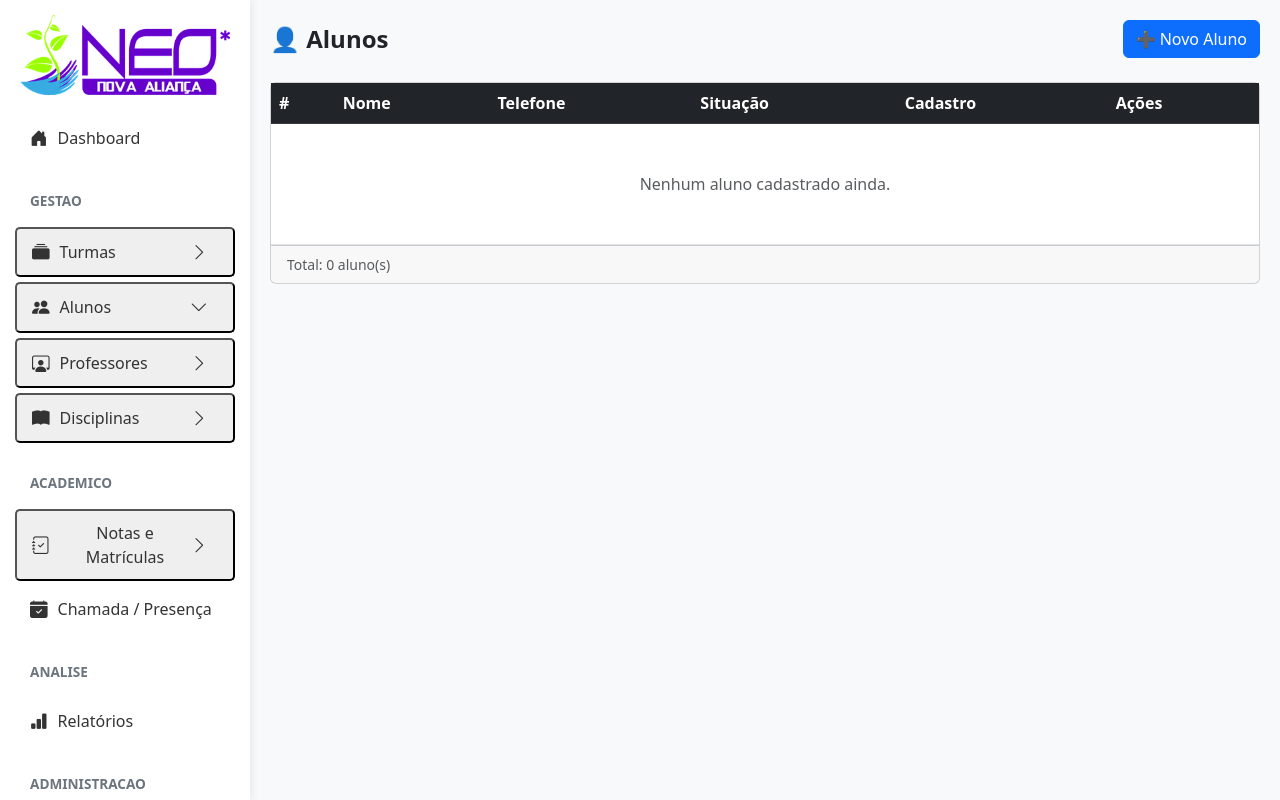
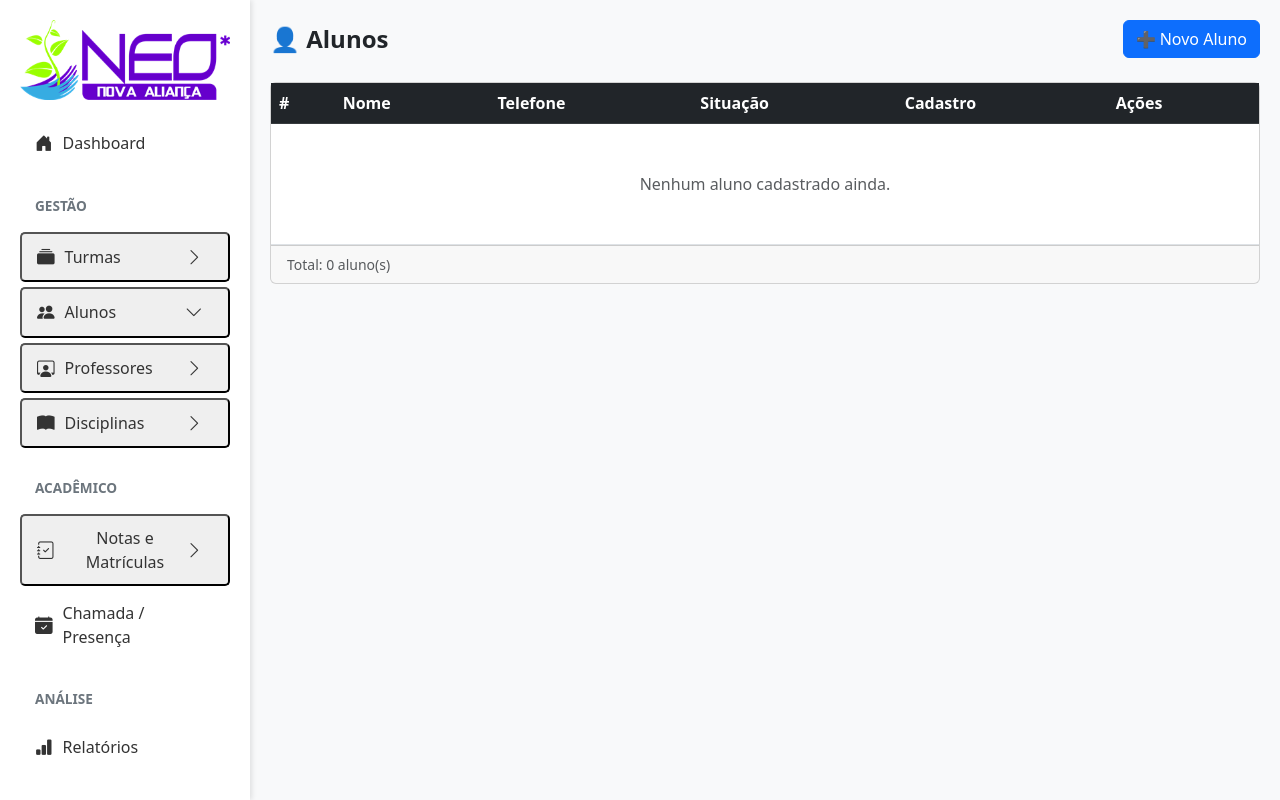
Before and after one commit to contatoandrefarias/escola-biblica, a Flask app: page /alunos in a window 1280 px wide. Run offline with Flask 3, Linux system fonts and the light colour scheme; a user stored in the database is signed in; data that the repository does not hold is empty.

Commit message:
Corrigindo base.html para menu lateral funcional e links corretos

```diff
--- a/templates/base.html
+++ b/templates/base.html
@@ -6,7 +6,6 @@
     <title>NEO Nova Aliança - Escola Bíblica</title>
     <link href="https://cdn.jsdelivr.net/npm/bootstrap@5.3.0/dist/css/bootstrap.min.css" rel="stylesheet">
     <link rel="stylesheet" href="https://cdn.jsdelivr.net/npm/bootstrap-icons@1.11.3/font/bootstrap-icons.min.css">
-    <link rel="icon" href="{{ url_for('static', filename='logo.png') }}" type="image/png">
     <style>
         body {
             display: flex;
@@ -16,9 +15,8 @@
         .sidebar {
             width: 250px;
             background-color: #fff;
-            box-shadow: 0 0 10px rgba(0,0,0,0.1);
-            padding: 15px;
-            flex-shrink: 0;
+            padding: 20px;
+            box-shadow: 2px 0 5px rgba(0,0,0,0.1);
             transition: transform 0.3s ease-in-out;
             position: fixed;
             height: 100%;
@@ -222,7 +220,7 @@
         <i class="bi bi-house-door-fill"></i> Dashboard
     </a>
 
-    <div class="menu-section">Gestao</div>
+    <div class="menu-section">Gestão</div>
 
     <button class="nav-link-side {% if '/turmas' in request.path %}open{% endif %}"
             onclick="toggleMenu('mTurmas',this)">
@@ -280,7 +278,7 @@
         </a>
     </div>
 
-    <div class="menu-section">Academico</div>
+    <div class="menu-section">Acadêmico</div>
 
     <button class="nav-link-side {% if '/matriculas' in request.path %}open{% endif %}"
             onclick="toggleMenu('mMat',this)">
@@ -300,13 +298,13 @@
         <i class="bi bi-calendar-check-fill"></i> Chamada / Presença
     </a>
 
-    <div class="menu-section">Analise</div>
+    <div class="menu-section">Análise</div>
     <a href="/relatorios" class="nav-link-side {% if '/relatorios' in request.path %}active{% endif %}">
         <i class="bi bi-bar-chart-fill"></i> Relatórios
     </a>
 
     {% if current_user.is_admin %}
-    <div class="menu-section">Administracao</div>
+    <div class="menu-section">Administração</div>
     <button class="nav-link-side {% if '/usuarios' in request.path or '/minha-conta' in request.path %}open{% endif %}"
             onclick="toggleMenu('mUsers',this)">
         <i class="bi bi-shield-lock-fill"></i> Usuários
```
